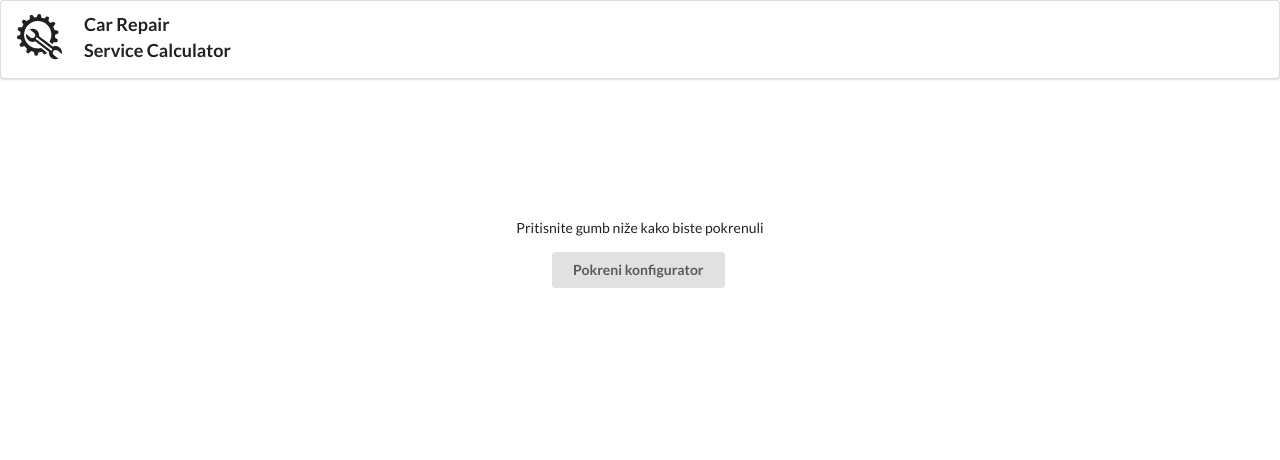
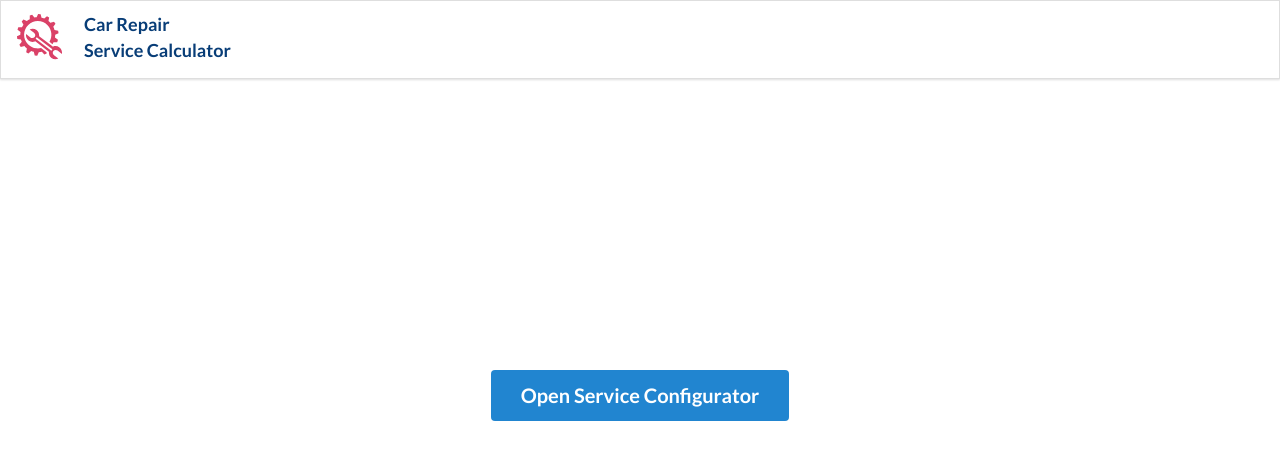
Before and after one commit to dharmabumzee/Service-Calculator, a React (Create React App) app: page / in a window 1280 px wide. Shown: the top 460 px of the page. Built offline with nearby package versions, Linux system fonts and the light colour scheme.

Commit message:
make reusable button component

```diff
--- a/src/App.css
+++ b/src/App.css
@@ -1,3 +1,25 @@
+/* body {
+  background-color: #f1fffa;
+} */
+
+.segment {
+  /* background-color: #f3decf !important; */
+  color: #083d77;
+  /* color: #da4167 !important; */
+  /* color: #c33c54 !important; */
+  /* color: "#0E7172" */
+  border-radius: 0px !important;
+}
+
+.button {
+  margin-right: 0px !important;
+}
+
+.header-modal {
+  color: #083d77 !important;
+  background-color: #f1fffa !important;
+}
+
 h3 {
   font-family: 'Open Sans', sans-serif !important;
 }
@@ -18,6 +40,8 @@ h3 {
   -webkit-box-direction: normal;
   -ms-flex-direction: column;
   flex-direction: column;
+  /* height: calc(100vh - 91.44px); */
+  height: calc(100vh - 195.26px);
 }
 
 .header-modal {
--- a/src/App.js
+++ b/src/App.js
@@ -3,6 +3,7 @@ import React, { useState } from "react";
 import Header from "./components/Header";
 import Modal from "./components/Modal";
 import ModalHeader from "./components/ModalHeader";
+import { Button } from "./components/Button";
 
 import ChooseVehicle from "./components/ChooseVehicle";
 import ChooseService from "./components/ChooseService";
@@ -207,10 +208,12 @@ const App = () => {
     <>
       <Header />
       <div className="App ui center aligned">
-        <p>Pritisnite gumb niže kako biste pokrenuli</p>
-        <button className="ui button" onClick={handleClick}>
-          Pokreni konfigurator
-        </button>
+        {/* <p>Press the button below to start</p> */}
+        <Button
+          handleClick={handleClick}
+          title={"Open Service Configurator"}
+          className={"huge ui primary button"}
+        />
         {openModal ? launchModal() : null}
       </div>
     </>
--- /dev/null
+++ b/src/components/Button.js
@@ -0,0 +1,9 @@
+import React from "react";
+
+export const Button = ({ handleClick, title, className }) => {
+  return (
+    <button className={className} onClick={handleClick}>
+      {title}
+    </button>
+  );
+};
--- a/src/components/Header.js
+++ b/src/components/Header.js
@@ -1,20 +1,29 @@
 import React from "react";
-import tokic from "../images/tokic.png";
 import { GiAutoRepair } from "react-icons/gi";
+
+const styles = {
+  marginLeft: "20px",
+  marginTop: "auto",
+  marginBottom: "auto",
+  marginRight: "0px",
+  // color: "#0E7172",
+  color: "#083d77",
+  fontWeight: "900",
+};
+
+export const containerStyles = {
+  display: "block",
+  maxWidth: "100%",
+  textAlign: "center",
+  color: "#083d77",
+};
 
 const Header = () => {
   return (
     <div className="ui left aligned segment">
       <div className="ui header" style={{ display: "flex" }}>
-        <GiAutoRepair style={{ fontSize: "3.5rem" }} />
-        <div
-          style={{
-            marginLeft: "20px",
-            marginTop: "auto",
-            marginBottom: "auto",
-            marginRight: "0px",
-          }}
-        >
+        <GiAutoRepair style={{ fontSize: "3.5rem", color: "#da4167" }} />
+        <div style={styles}>
           <p style={{ marginBottom: "0px" }}>Car Repair</p>
           <p>Service Calculator</p>
         </div>
```
Also changed, not shown: 1 other file (tests, documents, lock files or other folders).
